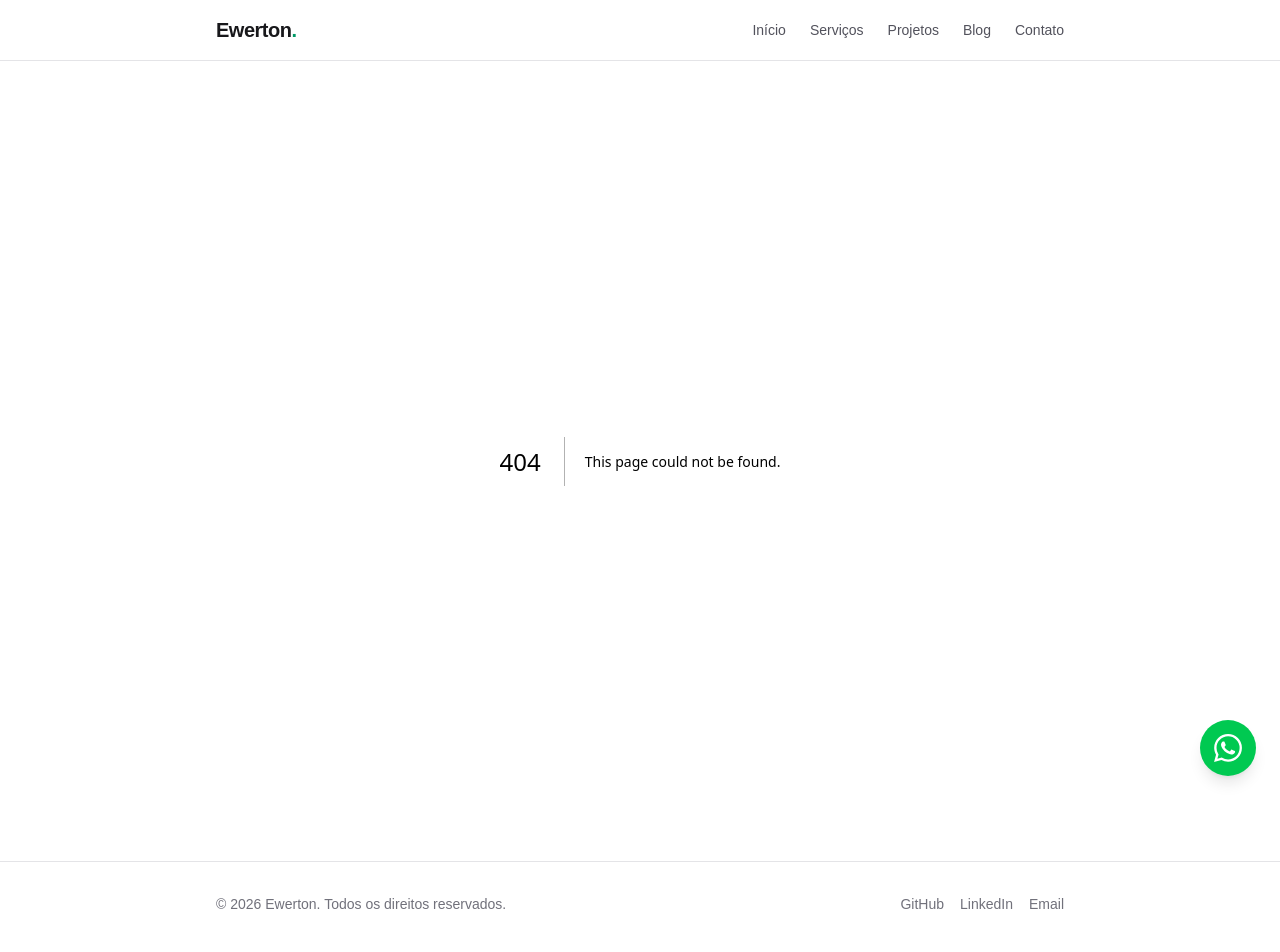
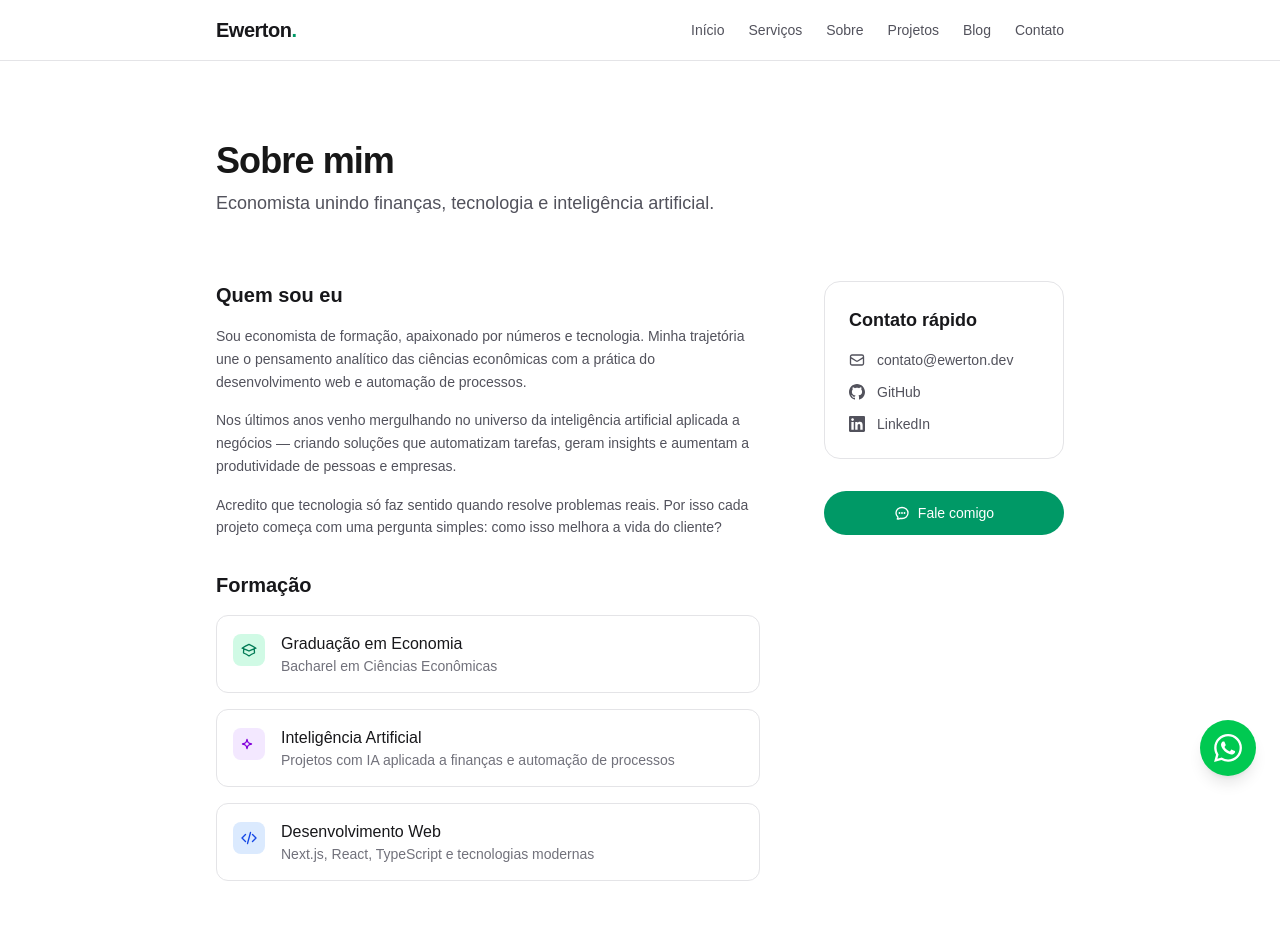
Before and after one commit to Uchoavf/Graca-e-Verdade-Site, a Next.js app: page /sobre in a window 1280 px wide. Before the commit this address had no page. Shown: the top 952 px of the page. Built offline with nearby package versions, Linux system fonts and the light colour scheme.

Commit message:
Adiciona pagina Sobre e link do site no footer

```diff
--- /dev/null
+++ b/src/app/sobre/page.tsx
@@ -0,0 +1,113 @@
+import Link from "next/link";
+
+export default function Sobre() {
+  return (
+    <div className="mx-auto max-w-4xl px-6 py-20">
+      <h1 className="mb-2 text-3xl font-bold tracking-tight sm:text-4xl">Sobre mim</h1>
+      <p className="mb-16 text-lg text-zinc-600 dark:text-zinc-400">
+        Economista unindo finanças, tecnologia e inteligência artificial.
+      </p>
+
+      <div className="grid gap-16 lg:grid-cols-3">
+        <div className="lg:col-span-2 flex flex-col gap-8">
+          <div>
+            <h2 className="mb-4 text-xl font-semibold text-zinc-900 dark:text-zinc-50">Quem sou eu</h2>
+            <div className="flex flex-col gap-4 text-sm leading-relaxed text-zinc-600 dark:text-zinc-400">
+              <p>
+                Sou economista de formação, apaixonado por números e tecnologia. Minha trajetória
+                une o pensamento analítico das ciências econômicas com a prática do desenvolvimento
+                web e automação de processos.
+              </p>
+              <p>
+                Nos últimos anos venho mergulhando no universo da inteligência artificial aplicada
+                a negócios — criando soluções que automatizam tarefas, geram insights e aumentam a
+                produtividade de pessoas e empresas.
+              </p>
+              <p>
+                Acredito que tecnologia só faz sentido quando resolve problemas reais. Por isso cada
+                projeto começa com uma pergunta simples: como isso melhora a vida do cliente?
+              </p>
+            </div>
+          </div>
+
+          <div>
+            <h2 className="mb-4 text-xl font-semibold text-zinc-900 dark:text-zinc-50">Formação</h2>
+            <div className="flex flex-col gap-4">
+              <div className="flex items-start gap-4 rounded-xl border border-zinc-200 p-4 dark:border-zinc-800">
+                <div className="mt-0.5 flex h-8 w-8 shrink-0 items-center justify-center rounded-lg bg-emerald-100 text-emerald-700 dark:bg-emerald-900/40 dark:text-emerald-400">
+                  <svg className="h-4 w-4" fill="none" viewBox="0 0 24 24" stroke="currentColor" strokeWidth={2}>
+                    <path strokeLinecap="round" strokeLinejoin="round" d="M4.26 10.147a60.438 60.438 0 0 0-.491 6.347A48.62 48.62 0 0 1 12 20.904a48.62 48.62 0 0 1 8.232-4.41 60.46 60.46 0 0 0-.491-6.347m-15.482 0a50.636 50.636 0 0 0-2.658-.813A59.906 59.906 0 0 1 12 3.493a59.903 59.903 0 0 1 10.399 5.84c-.896.248-1.783.52-2.658.814m-15.482 0A50.717 50.717 0 0 1 12 13.489a50.702 50.702 0 0 1 7.74-3.342" />
+                  </svg>
+                </div>
+                <div>
+                  <h3 className="font-medium text-zinc-900 dark:text-zinc-50">Graduação em Economia</h3>
+                  <p className="text-sm text-zinc-500 dark:text-zinc-400">Bacharel em Ciências Econômicas</p>
+                </div>
+              </div>
+
+              <div className="flex items-start gap-4 rounded-xl border border-zinc-200 p-4 dark:border-zinc-800">
+                <div className="mt-0.5 flex h-8 w-8 shrink-0 items-center justify-center rounded-lg bg-purple-100 text-purple-700 dark:bg-purple-900/40 dark:text-purple-400">
+                  <svg className="h-4 w-4" fill="none" viewBox="0 0 24 24" stroke="currentColor" strokeWidth={2}>
+                    <path strokeLinecap="round" strokeLinejoin="round" d="M9.813 15.904L9 18.75l-.813-2.846a4.5 4.5 0 0 0-3.09-3.09L2.25 12l2.846-.813a4.5 4.5 0 0 0 3.09-3.09L9 5.25l.813 2.846a4.5 4.5 0 0 0 3.09 3.09L15.75 12l-2.846.813a4.5 4.5 0 0 0-3.09 3.09Z" />
+                  </svg>
+                </div>
+                <div>
+                  <h3 className="font-medium text-zinc-900 dark:text-zinc-50">Inteligência Artificial</h3>
+                  <p className="text-sm text-zinc-500 dark:text-zinc-400">Projetos com IA aplicada a finanças e automação de processos</p>
+                </div>
+              </div>
+
+              <div className="flex items-start gap-4 rounded-xl border border-zinc-200 p-4 dark:border-zinc-800">
+                <div className="mt-0.5 flex h-8 w-8 shrink-0 items-center justify-center rounded-lg bg-blue-100 text-blue-700 dark:bg-blue-900/40 dark:text-blue-400">
+                  <svg className="h-4 w-4" fill="none" viewBox="0 0 24 24" stroke="currentColor" strokeWidth={2}>
+                    <path strokeLinecap="round" strokeLinejoin="round" d="M17.25 6.75 22.5 12l-5.25 5.25m-10.5 0L1.5 12l5.25-5.25m7.5-3-4.5 16.5" />
+                  </svg>
+                </div>
+                <div>
+                  <h3 className="font-medium text-zinc-900 dark:text-zinc-50">Desenvolvimento Web</h3>
+                  <p className="text-sm text-zinc-500 dark:text-zinc-400">Next.js, React, TypeScript e tecnologias modernas</p>
+                </div>
+              </div>
+            </div>
+          </div>
+        </div>
+
+        <aside className="flex flex-col gap-8">
+          <div className="rounded-2xl border border-zinc-200 bg-white p-6 dark:border-zinc-800 dark:bg-zinc-900">
+            <h3 className="mb-4 text-lg font-semibold text-zinc-900 dark:text-zinc-50">Contato rápido</h3>
+            <div className="flex flex-col gap-3 text-sm">
+              <a href="mailto:contato@ewerton.dev" className="flex items-center gap-3 text-zinc-600 hover:text-emerald-600 dark:text-zinc-400 dark:hover:text-emerald-400">
+                <svg className="h-4 w-4" fill="none" viewBox="0 0 24 24" stroke="currentColor" strokeWidth={2}>
+                  <path strokeLinecap="round" strokeLinejoin="round" d="M21.75 6.75v10.5a2.25 2.25 0 0 1-2.25 2.25h-15a2.25 2.25 0 0 1-2.25-2.25V6.75m19.5 0A2.25 2.25 0 0 0 19.5 4.5h-15a2.25 2.25 0 0 0-2.25 2.25m19.5 0v.243a2.25 2.25 0 0 1-1.07 1.916l-7.5 4.615a2.25 2.25 0 0 1-2.36 0L3.32 8.91a2.25 2.25 0 0 1-1.07-1.916V6.75" />
+                </svg>
+                contato@ewerton.dev
+              </a>
+              <a href="https://github.com/Uchoavf" target="_blank" rel="noopener noreferrer" className="flex items-center gap-3 text-zinc-600 hover:text-emerald-600 dark:text-zinc-400 dark:hover:text-emerald-400">
+                <svg className="h-4 w-4" fill="currentColor" viewBox="0 0 24 24">
+                  <path d="M12 0c-6.626 0-12 5.373-12 12 0 5.302 3.438 9.8 8.207 11.387.599.111.793-.261.793-.577v-2.234c-3.338.726-4.033-1.416-4.033-1.416-.546-1.387-1.333-1.756-1.333-1.756-1.089-.745.083-.729.083-.729 1.205.084 1.839 1.237 1.839 1.237 1.07 1.834 2.807 1.304 3.492.997.107-.775.418-1.305.762-1.604-2.665-.305-5.467-1.334-5.467-5.931 0-1.311.469-2.381 1.236-3.221-.124-.303-.535-1.524.117-3.176 0 0 1.008-.322 3.301 1.23.957-.266 1.983-.399 3.003-.404 1.02.005 2.047.138 3.006.404 2.291-1.552 3.297-1.23 3.297-1.23.653 1.653.242 2.874.118 3.176.77.84 1.235 1.911 1.235 3.221 0 4.609-2.807 5.624-5.479 5.921.43.372.823 1.102.823 2.222v3.293c0 .319.192.694.801.576 4.765-1.589 8.199-6.086 8.199-11.386 0-6.627-5.373-12-12-12z"/>
+                </svg>
+                GitHub
+              </a>
+              <a href="https://linkedin.com" target="_blank" rel="noopener noreferrer" className="flex items-center gap-3 text-zinc-600 hover:text-emerald-600 dark:text-zinc-400 dark:hover:text-emerald-400">
+                <svg className="h-4 w-4" fill="currentColor" viewBox="0 0 24 24">
+                  <path d="M20.447 20.452h-3.554v-5.569c0-1.328-.027-3.037-1.852-3.037-1.853 0-2.136 1.445-2.136 2.939v5.667H9.351V9h3.414v1.561h.046c.477-.9 1.637-1.85 3.37-1.85 3.601 0 4.267 2.37 4.267 5.455v6.286zM5.337 7.433c-1.144 0-2.063-.926-2.063-2.065 0-1.138.92-2.063 2.063-2.063 1.14 0 2.064.925 2.064 2.063 0 1.139-.925 2.065-2.064 2.065zm1.782 13.019H3.555V9h3.564v11.452zM22.225 0H1.771C.792 0 0 .774 0 1.729v20.542C0 23.227.792 24 1.771 24h20.451C23.2 24 24 23.227 24 22.271V1.729C24 .774 23.2 0 22.222 0h.003z"/>
+                </svg>
+                LinkedIn
+              </a>
+            </div>
+          </div>
+
+          <Link
+            href="/contato"
+            className="flex items-center justify-center gap-2 rounded-full bg-emerald-600 px-6 py-3 text-sm font-medium text-white transition-colors hover:bg-emerald-700 dark:bg-emerald-500 dark:text-zinc-900 dark:hover:bg-emerald-400"
+          >
+            <svg className="h-4 w-4" fill="none" viewBox="0 0 24 24" stroke="currentColor" strokeWidth={2}>
+              <path strokeLinecap="round" strokeLinejoin="round" d="M8.625 12a.375.375 0 1 1-.75 0 .375.375 0 0 1 .75 0Zm0 0H8.25m4.125 0a.375.375 0 1 1-.75 0 .375.375 0 0 1 .75 0Zm0 0H12m4.125 0a.375.375 0 1 1-.75 0 .375.375 0 0 1 .75 0Zm0 0h-.375M21 12c0 4.556-4.03 8.25-9 8.25a9.764 9.764 0 0 1-2.555-.337A5.972 5.972 0 0 1 5.41 20.97a5.969 5.969 0 0 1-.474-.065 4.48 4.48 0 0 0 .978-2.025c.09-.457-.133-.901-.467-1.226C3.93 16.178 3 14.189 3 12c0-4.556 4.03-8.25 9-8.25s9 3.694 9 8.25Z" />
+            </svg>
+            Fale comigo
+          </Link>
+        </aside>
+      </div>
+    </div>
+  );
+}
--- a/src/components/Footer.tsx
+++ b/src/components/Footer.tsx
@@ -4,6 +4,10 @@ export default function Footer() {
       <div className="mx-auto flex max-w-4xl flex-col items-center justify-between gap-4 px-6 py-8 sm:flex-row">
         <p className="text-sm text-zinc-500 dark:text-zinc-400">
           &copy; {new Date().getFullYear()} Ewerton. Todos os direitos reservados.
+          {" "}&middot;{" "}
+          <a href="https://meu-site-seven-cyan.vercel.app" className="hover:text-zinc-700 dark:hover:text-zinc-300">
+            meu-site-seven-cyan.vercel.app
+          </a>
         </p>
         <div className="flex gap-4">
           <a href="https://github.com" target="_blank" rel="noopener noreferrer" className="text-sm text-zinc-500 hover:text-zinc-900 dark:text-zinc-400 dark:hover:text-zinc-50">
--- a/src/components/Header.tsx
+++ b/src/components/Header.tsx
@@ -34,6 +34,9 @@ export default function Header() {
           <Link href="/servicos" className="text-sm font-medium text-zinc-600 hover:text-zinc-900 dark:text-zinc-400 dark:hover:text-zinc-50" onClick={() => setMenuOpen(false)}>
             Serviços
           </Link>
+          <Link href="/sobre" className="text-sm font-medium text-zinc-600 hover:text-zinc-900 dark:text-zinc-400 dark:hover:text-zinc-50" onClick={() => setMenuOpen(false)}>
+            Sobre
+          </Link>
           <Link href="/projetos" className="text-sm font-medium text-zinc-600 hover:text-zinc-900 dark:text-zinc-400 dark:hover:text-zinc-50" onClick={() => setMenuOpen(false)}>
             Projetos
           </Link>
```
